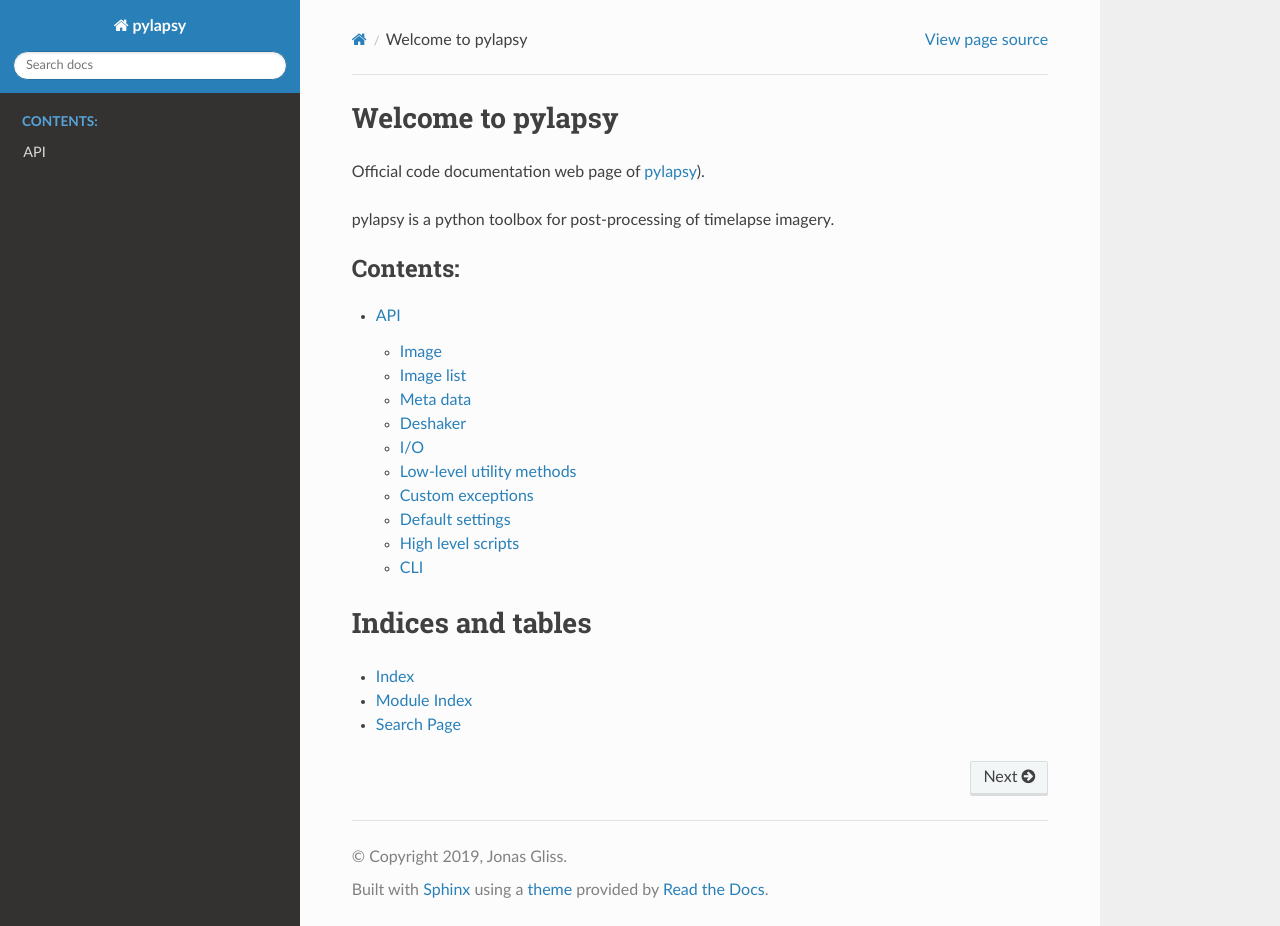
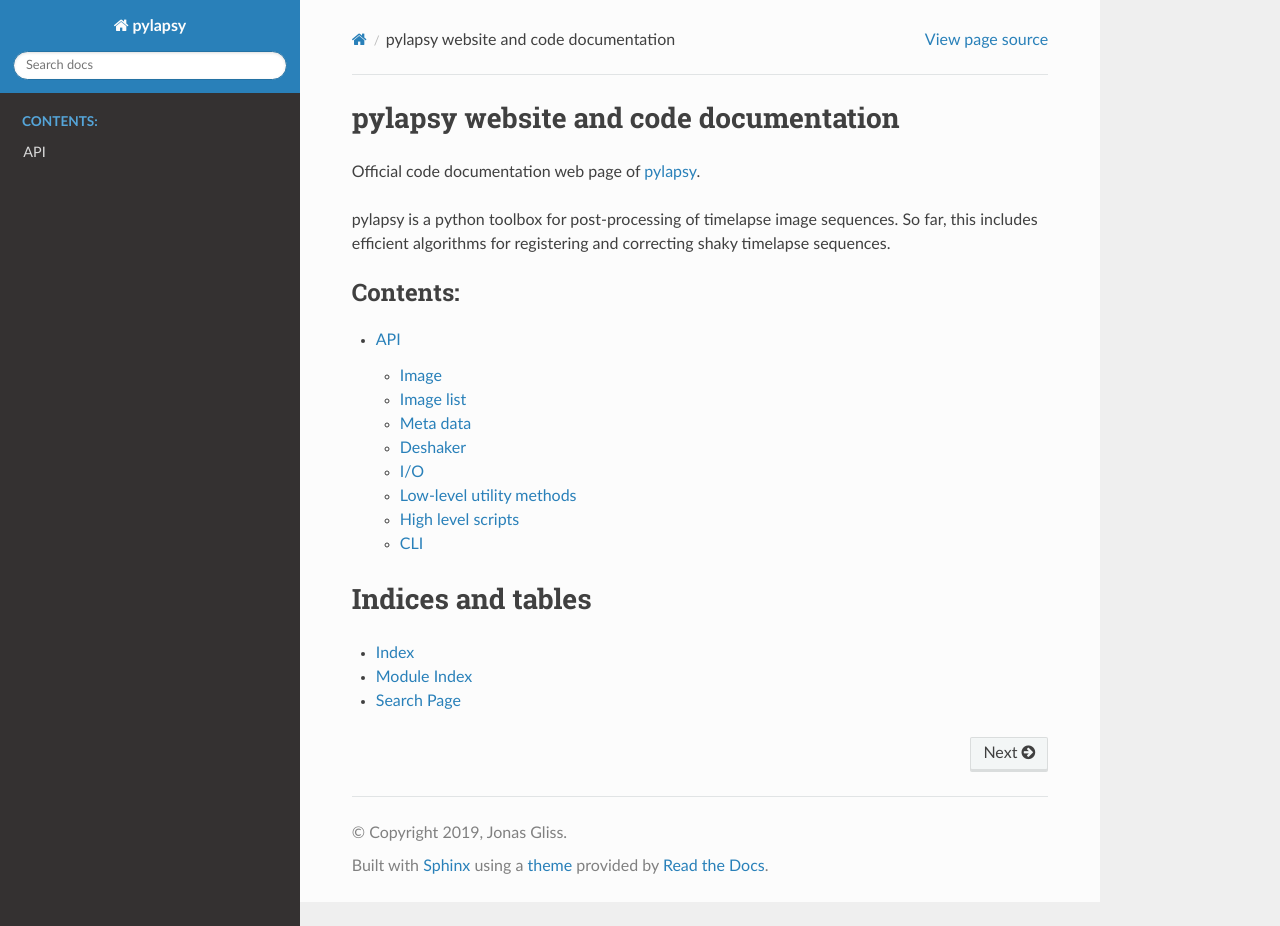
Before and after one commit to jgliss/pylapsy, a Sphinx documentation site: the page built from docs/index.rst, in a window 1280 px wide and 926 px high. Built offline with Sphinx 7.4.7 and the Read the Docs theme 2.0.0, drawn with Linux system fonts in a browser that asks for light colours; formulas are drawn with MathJax 3.

Commit message:
Update docs

```diff
--- a/docs/conf.py
+++ b/docs/conf.py
@@ -45,7 +45,8 @@
     'sphinx.ext.ifconfig',
     'sphinx.ext.viewcode',
 	'sphinx.ext.graphviz',
-    'sphinxcontrib.napoleon']
+    'sphinxcontrib.napoleon',
+    'sphinxarg.ext']
 
 # Add any paths that contain templates here, relative to this directory.
 templates_path = ['_templates']
--- a/docs/index.rst
+++ b/docs/index.rst
@@ -1,12 +1,13 @@
-Welcome to pylapsy
-==================
+pylapsy website and code documentation
+======================================
 
-Official code documentation web page of `pylapsy <https://github.com/jgliss/pylapsy>`__).
+Official code documentation web page of `pylapsy <https://github.com/jgliss/pylapsy>`__.
 
-pylapsy is a python toolbox for post-processing of timelapse imagery.
+pylapsy is a python toolbox for post-processing of timelapse image sequences. So far, this
+includes efficient algorithms for registering and correcting shaky timelapse sequences.
 
 .. toctree::
-   :maxdepth: 2
+   :maxdepth: 3
    :caption: Contents:
 
    api
```
Also changed, not shown: docs/api.rst (+4 -17 lines).
